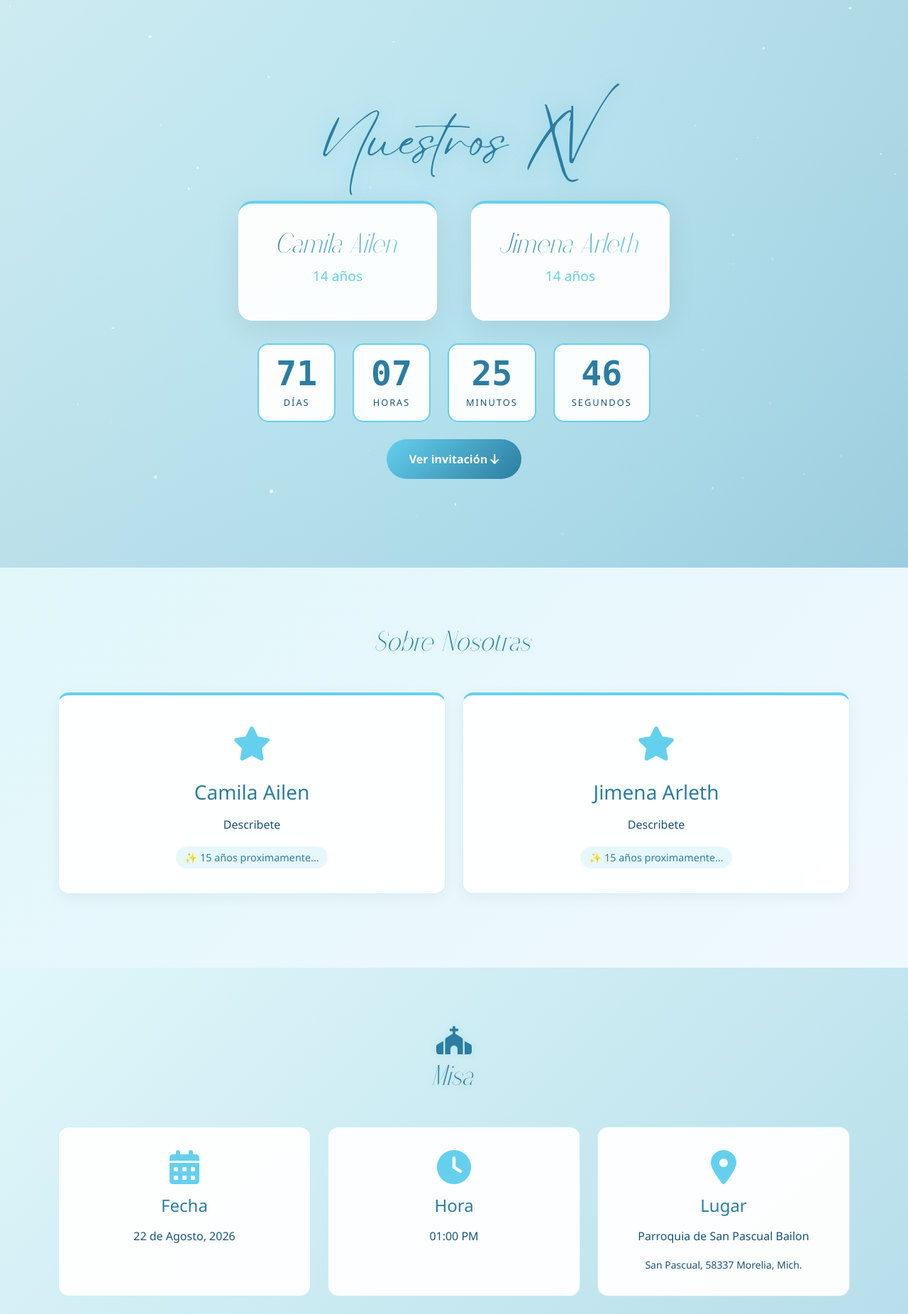
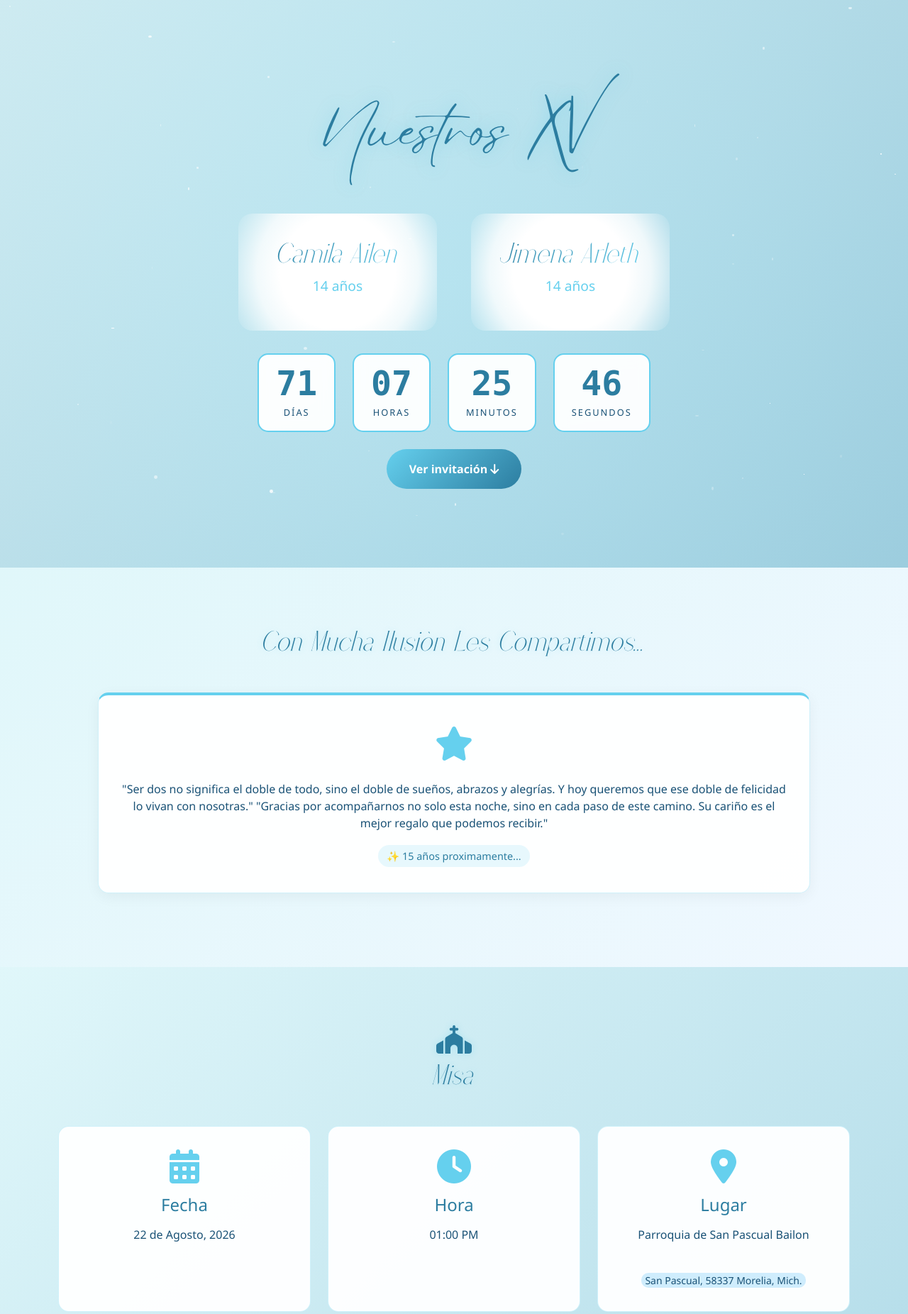
Before and after one commit to JoshuaCH8/Cumple, a Flask app: page / in a window 1280 px wide. Shown: the part 80-1932 px from the top of the page at 71% size. Run offline with Flask 3, Linux system fonts and the light colour scheme.

Commit message:
Mejoras a diversos elementos

```diff
--- a/app.py
+++ b/app.py
@@ -9,9 +9,7 @@ import os
 
 app = Flask(__name__)
 
-load_dotenv()
-
-app.config['SECRET_KEY'] = os.environ.get('SECRET_KEY')
+app.secret_key = 'Bj8hermanas8.'
 
 # Datos de las quinceañeras
 QUINCEANERAS = [
--- a/static/css/style.css
+++ b/static/css/style.css
@@ -115,17 +115,17 @@ body {
     justify-content: center;
     gap: 3rem;
     flex-wrap: wrap;
-    margin-bottom: 2rem;
+    margin-top: 4rem;
+    margin-bottom: 4rem;
 }
 
 .name-card {
-    font-size: smaller;
-    background: rgba(255,255,255,0.95);
+    background: radial-gradient(circle at center,
+                white 50%,
+                rgba(255,255,255,0.8) 70%,
+                rgba(255,255,255,0) 100%);
+    border-radius: 20px;
     padding: 2rem;
-    border-radius: 20px;
-    box-shadow: 0 10px 40px rgba(0,0,0,0.08);
-    transition: transform 0.3s ease;
-    border-top: 4px solid #65D0EE;
     width: 280px;
     text-align: center;
 }
@@ -385,6 +385,7 @@ body {
 }
 
 .about-card {
+
     background: rgba(255,255,255,0.95);
     padding: 2rem;
     border-radius: 15px;
@@ -427,6 +428,17 @@ body {
     border-radius: 20px;
     margin: 0.2rem;
     font-size: 0.9rem;
+}
+
+.about-card-container {
+    display: flex;
+    justify-content: center;
+    width: 100%;  /* Asegura que ocupe todo el ancho */
+}
+
+.about-card {
+    width: 90%;
+    margin: 0 auto;  /* Respaldo */
 }
 
 /* Event Info */
@@ -473,6 +485,19 @@ body {
     padding: 2rem;
     border-radius: 15px;
     color: #65D0EE;
+}
+
+.blink {
+    animation: blinkColor 3s ease-in-out infinite;
+    display: inline-block;
+    padding: 0 5px;
+    border-radius: 10px;
+}
+
+@keyframes blinkColor {
+    0% { background-color: rgba(101,208,238,0.2); }
+    50% { background-color: rgba(105, 183, 255, 0.5); }
+    100% { background-color: rgba(101,208,238,0.2); }
 }
 
 /* Confirmation Form */
--- a/templates/base.html
+++ b/templates/base.html
@@ -37,7 +37,7 @@
     {% endblock %}
 
     <!-- Reproductor oculto -->
-    <audio id="cancionBailar" style="display: none;">
+    <audio id="cancionBailar" loop>
         <source src="{{ url_for('static', filename='audio/cancion.mp3') }}" type="audio/mpeg">
     </audio>
 
--- a/templates/index.html
+++ b/templates/index.html
@@ -23,9 +23,11 @@
                             <!-- Rutas -->
                             <div class="photo-frame">
                                 {% if quince.nombre == "Camila Ailen" %}
-                                <img src="{{ url_for('static', filename='images/camila_ejemplo.jpg') }}" alt="Jimena Arleth">
+                                <img src="{{ url_for('static', filename='images/camila_ejemplo.jpg') }}"
+                                    alt="Jimena Arleth">
                                 {% elif quince.nombre == "Jimena Arleth" %}
-                                <img src="{{ url_for('static', filename='images/jimena_ejemplo.jpg') }}" alt="Camila Ailen">
+                                <img src="{{ url_for('static', filename='images/jimena_ejemplo.jpg') }}"
+                                    alt="Camila Ailen">
                                 {% else %}
                                 <img src="{{ url_for('static', filename='images/placeholder.jpg') }}" alt="Foto">
                                 {% endif %}
@@ -66,22 +68,26 @@
 <!-- Sobre Nosotras -->
 <section id="sobre-nosotras" class="about">
     <div class="container">
-        <h2 class="section-title">Sobre Nosotras</h2>
+        <h2 class="section-title">Con Mucha Ilusión Les Compartimos...</h2>
         <div class="row">
-            {% for quince in quinceaneras %}
-            <div class="col-md-6 mb-4">
-                <div class="about-card" style="border-top: 4px solid {{ quince.color }}">
+
+            <div class="col-md-6 mb-4 about-card-container">
+                <div class="about-card" style="border-top: 4px solid {{ quinceaneras[0].color }}">
                     <div class="about-icon">
-                        <i class="fas fa-star" style="color: {{ quince.color }}"></i>
+                        <i class="fas fa-star" style="color: {{ quinceaneras[0].color }}"></i>
                     </div>
-                    <h3>{{ quince.nombre }}</h3>
-                    <p>{{ quince.descripcion }}</p>
+                    <p>"Ser dos no significa el doble de todo, sino el doble de sueños, abrazos y alegrías. Y hoy
+                        queremos que ese doble de felicidad lo vivan con nosotras."
+
+                        "Gracias por acompañarnos no solo esta noche, sino en cada paso de este camino. Su cariño es el
+                        mejor regalo que podemos recibir."
+                    </p>
                     <div class="personality-tags">
                         <span class="tag">✨ 15 años proximamente...</span>
                     </div>
                 </div>
             </div>
-            {% endfor %}
+
         </div>
     </div>
 </section>
@@ -110,8 +116,8 @@
                     <div class="info-card">
                         <i class="fas fa-map-marker-alt"></i>
                         <h4>Lugar</h4>
-                        <p>{{ evento_misa.lugar }}</p>
-                        <small>{{ evento_misa.direccion }}</small>
+                        <p>{{ evento_misa.lugar }}</p><br>
+                        <small class="blink">{{ evento_misa.direccion }}</small>
                     </div>
                 </a>
             </div>
@@ -159,7 +165,7 @@
                         <i class="fas fa-map-marker-alt"></i>
                         <h4>Lugar</h4>
                         <p>{{ evento_fiesta.lugar }}</p>
-                        <small>{{ evento_fiesta.direccion }}</small>
+                        <small class="blink">{{ evento_fiesta.direccion }}</small>
                     </div>
                 </a>
             </div>
```
